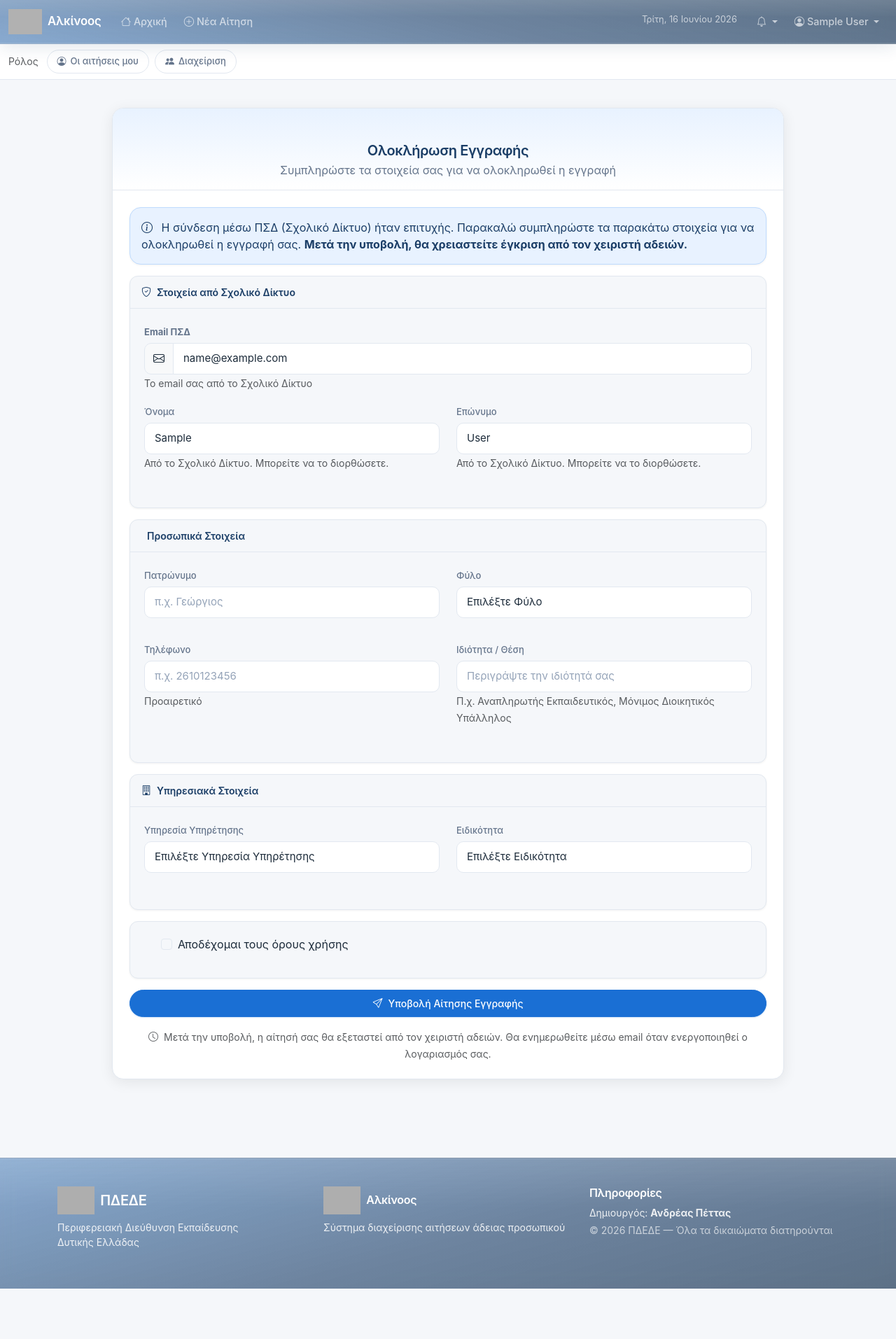
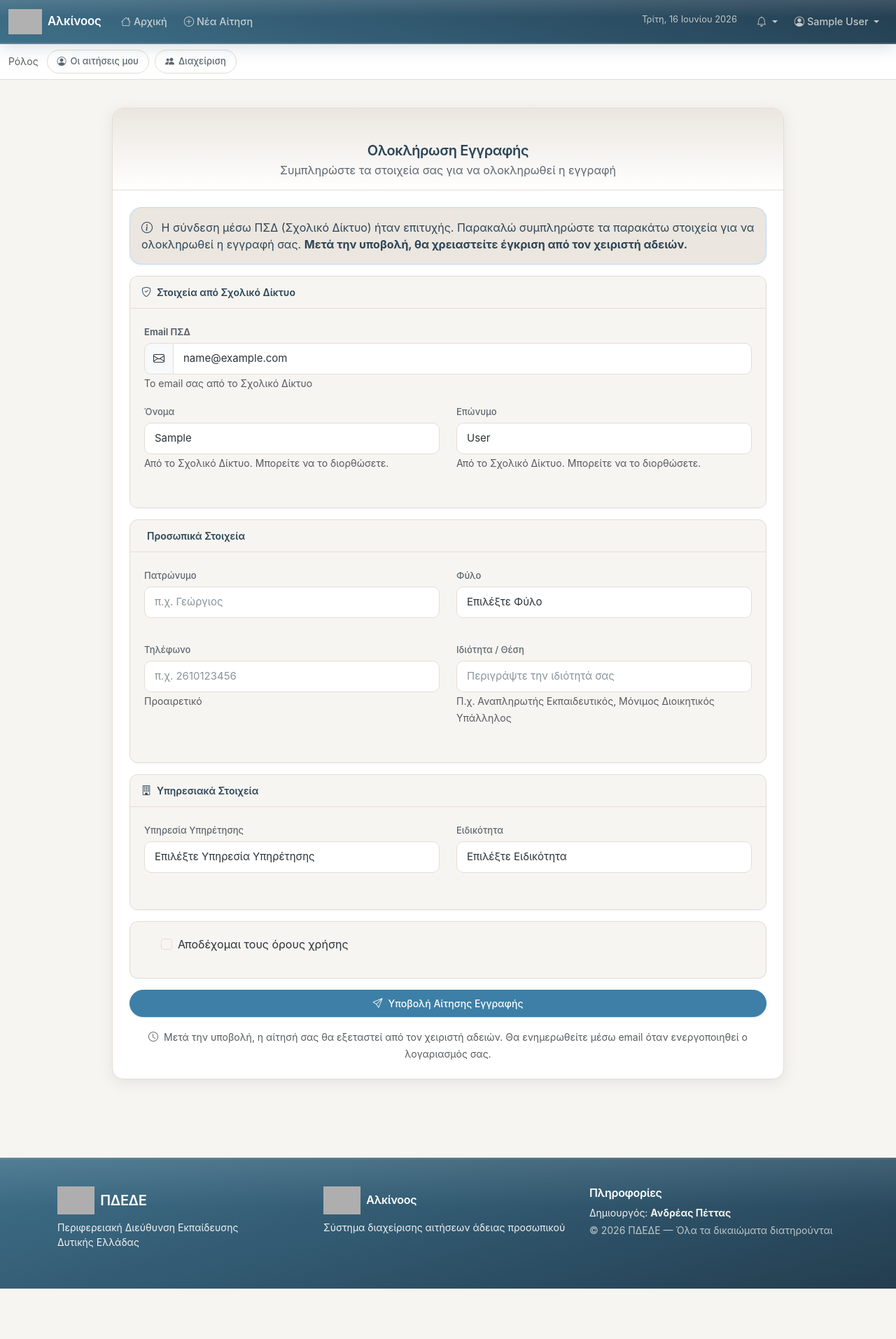
Before and after one commit to apettas/adeies5, a Django app: page /login/complete-sso-registration/ in a window 1280 px wide. Shown: the whole page at 70% size. Run offline with Django 5.2, Linux system fonts and the light colour scheme; the visitor is signed in with stand-in values (Sample User, id 1); data comes from the database, SQL or seed files in the repository; data that the repository does not hold is empty; some libraries are stand-ins or nearby versions; grey boxes are pictures that could not be loaded.

Commit message:
style: warm theme palette and fix production navbar cache
Use opaque warm blue chrome for header/footer, add CSS cache-busting via THEME_STATIC_VERSION, and document collectstatic --clear for nginx immutable static cache.

Co-authored-by: Cursor <cursoragent@cursor.com>

```diff
--- a/leaves/context_processors.py
+++ b/leaves/context_processors.py
@@ -1,11 +1,15 @@
 """Context processors για leaves app."""
+from django.conf import settings
+
 from leaves.role_context import get_role_nav_items
 
 
 def role_switcher(request):
     """Role switcher navigation για authenticated χρήστες."""
+    ctx = {
+        'theme_static_version': getattr(settings, 'THEME_STATIC_VERSION', '1'),
+    }
     if not hasattr(request, 'user') or not request.user.is_authenticated:
-        return {}
-    return {
-        'role_nav_items': get_role_nav_items(request.user, request),
-    }
+        return ctx
+    ctx['role_nav_items'] = get_role_nav_items(request.user, request)
+    return ctx
--- a/pdede_leaves/settings.py
+++ b/pdede_leaves/settings.py
@@ -120,6 +120,8 @@ STATIC_ROOT = BASE_DIR / 'staticfiles'
 STATICFILES_DIRS = [
     BASE_DIR / 'static',
 ]
+# Αύξησε κατά deploy που αλλάζει CSS — το nginx σερβίρει /static/ με cache 1 έτους.
+THEME_STATIC_VERSION = config('THEME_STATIC_VERSION', default='5')
 
 # Security settings - keep relaxed defaults for local development and enable via env
 # in staging/production.
--- a/static/css/alkinoos-theme.css
+++ b/static/css/alkinoos-theme.css
@@ -4,27 +4,27 @@
  */
 
 :root {
-    /* Brand (από logo) */
-    --brand-navy: #1a3d66;
-    --brand-blue: #2563a8;
-    --brand-silver: #b8c4ce;
+    /* Brand — ζεστά μπλε-πετρόλ (λιγότερο cyan) */
+    --brand-navy: #2c4558;
+    --brand-blue: #3a6f8f;
+    --brand-silver: #c4bcb4;
 
     /* Primary / interactive */
-    --primary-600: #1a6fd4;
-    --primary-500: #2b84e8;
-    --primary-400: #4a9aef;
+    --primary-600: #3d7fa6;
+    --primary-500: #4f93b8;
+    --primary-400: #6aa9c8;
 
     /* Surfaces */
-    --bg-page: #f5f7fa;
+    --bg-page: #f7f5f1;
     --bg-card: #ffffff;
-    --bg-subtle: #e8f2ff;
-    --border-color: #e2e8f0;
-    --border-focus: #2b84e8;
+    --bg-subtle: #ebe6df;
+    --border-color: #e4ddd4;
+    --border-focus: #4f93b8;
 
     /* Text */
-    --text-primary: #1c2b3a;
-    --text-secondary: #64748b;
-    --text-muted: #94a3b8;
+    --text-primary: #2a3238;
+    --text-secondary: #5c6670;
+    --text-muted: #8a939c;
 
     /* Semantic */
     --success-bg: #ecfdf5;
@@ -35,22 +35,23 @@
     --danger-text: #b91c1c;
 
     /* Elevation & shape */
-    --shadow-soft: 0 4px 20px rgba(0, 0, 0, 0.08);
-    --shadow-card: 0 1px 3px rgba(0, 0, 0, 0.06);
+    --shadow-soft: 0 4px 20px rgba(44, 69, 88, 0.1);
+    --shadow-card: 0 1px 3px rgba(44, 69, 88, 0.06);
     --radius-card: 16px;
     --radius-pill: 999px;
     --radius-input: 10px;
 
-    /* Liquid glass surfaces (κοινό chrome header/footer) */
-    --glass-blur: blur(14px) saturate(150%);
-    --glass-chrome-deep: rgba(20, 48, 78, 0.68);
-    --glass-chrome-mid: rgba(26, 61, 102, 0.62);
-    --glass-chrome-light: rgba(37, 99, 168, 0.52);
-    --glass-edge-chrome: rgba(255, 255, 255, 0.16);
-    --glass-edge-highlight: rgba(255, 255, 255, 0.1);
-    --glass-text-chrome: rgba(255, 255, 255, 0.88);
-    --glass-text-chrome-muted: rgba(255, 255, 255, 0.65);
-    --glass-shadow: 0 4px 24px rgba(26, 61, 102, 0.12);
+    /* Liquid glass chrome — αδιαφανές βάση + ελαφρύ blur */
+    --glass-blur: blur(12px) saturate(140%);
+    --glass-chrome-deep: #243d4f;
+    --glass-chrome-mid: #2f556c;
+    --glass-chrome-light: #3f7089;
+    --glass-chrome-overlay: rgba(47, 85, 108, 0.92);
+    --glass-edge-chrome: rgba(255, 248, 240, 0.18);
+    --glass-edge-highlight: rgba(255, 248, 240, 0.12);
+    --glass-text-chrome: rgba(255, 252, 248, 0.94);
+    --glass-text-chrome-muted: rgba(255, 248, 240, 0.72);
+    --glass-shadow: 0 4px 24px rgba(36, 61, 79, 0.18);
     /* Legacy aliases */
     --glass-bg-footer: var(--glass-chrome-mid);
     --glass-bg-footer-end: var(--glass-chrome-light);
@@ -58,22 +59,22 @@
     --glass-edge-light: var(--glass-edge-chrome);
 
     /* Bootstrap overrides */
-    --bs-primary: #1a6fd4;
-    --bs-primary-rgb: 26, 111, 212;
-    --bs-secondary: #64748b;
-    --bs-secondary-rgb: 100, 116, 139;
+    --bs-primary: #3d7fa6;
+    --bs-primary-rgb: 61, 127, 166;
+    --bs-secondary: #5c6670;
+    --bs-secondary-rgb: 92, 102, 112;
     --bs-success: #047857;
-    --bs-info: #2563a8;
+    --bs-info: #3a6f8f;
     --bs-warning: #b45309;
     --bs-danger: #b91c1c;
-    --bs-body-bg: #f5f7fa;
-    --bs-body-color: #1c2b3a;
-    --bs-border-color: #e2e8f0;
+    --bs-body-bg: #f7f5f1;
+    --bs-body-color: #2a3238;
+    --bs-border-color: #e4ddd4;
     --bs-border-radius: 10px;
     --bs-border-radius-lg: 16px;
     --bs-border-radius-pill: 999px;
-    --bs-link-color: #1a6fd4;
-    --bs-link-hover-color: #1558a8;
+    --bs-link-color: #3d7fa6;
+    --bs-link-hover-color: #2f6685;
     --bs-font-sans-serif: -apple-system, BlinkMacSystemFont, "SF Pro Text", "Segoe UI", Roboto, "Helvetica Neue", Arial, sans-serif;
 }
 
@@ -110,9 +111,16 @@ h1, h2, h3, h4, h5, h6,
 /* ── Navbar ───────────────────────────────────────────── */
 
 .alkinoos-navbar {
+    --bs-navbar-color: var(--glass-text-chrome-muted);
+    --bs-navbar-hover-color: #fff;
+    --bs-navbar-active-color: #fff;
+    --bs-navbar-brand-color: #fff;
+    --bs-navbar-brand-hover-color: #fff;
+    --bs-navbar-toggler-border-color: rgba(255, 248, 240, 0.35);
     position: relative;
     isolation: isolate;
-    background: linear-gradient(
+    background-color: var(--glass-chrome-mid) !important;
+    background-image: linear-gradient(
         195deg,
         var(--glass-chrome-deep) 0%,
         var(--glass-chrome-mid) 48%,
@@ -577,7 +585,8 @@ h1, h2, h3, h4, h5, h6,
 .alkinoos-footer {
     position: relative;
     isolation: isolate;
-    background: linear-gradient(
+    background-color: var(--glass-chrome-mid);
+    background-image: linear-gradient(
         165deg,
         var(--glass-chrome-light) 0%,
         var(--glass-chrome-mid) 55%,
@@ -639,7 +648,8 @@ h1, h2, h3, h4, h5, h6,
     left: 0;
     right: 0;
     z-index: 1030;
-    background: linear-gradient(
+    background-color: var(--glass-chrome-mid);
+    background-image: linear-gradient(
         15deg,
         var(--glass-chrome-deep) 0%,
         var(--glass-chrome-mid) 52%,
@@ -649,7 +659,7 @@ h1, h2, h3, h4, h5, h6,
     -webkit-backdrop-filter: var(--glass-blur);
     border-top: 1px solid var(--glass-edge-chrome);
     padding: 8px 8px calc(8px + env(safe-area-inset-bottom, 0px));
-    box-shadow: 0 -4px 24px rgba(26, 61, 102, 0.14), inset 0 1px 0 var(--glass-edge-highlight);
+    box-shadow: 0 -4px 24px rgba(36, 61, 79, 0.18), inset 0 1px 0 var(--glass-edge-highlight);
 }
 
 .mobile-tab-bar .tab-items {
--- a/templates/base.html
+++ b/templates/base.html
@@ -21,14 +21,14 @@
     <!-- HTMX -->
     <script src="https://unpkg.com/htmx.org@1.9.6"></script>
 
-    <!-- Αλκίνοος theme -->
-    <link href="{% static 'css/alkinoos-theme.css' %}" rel="stylesheet">
+    <!-- Αλκίνοος theme (?v= busts nginx 1y immutable cache on deploy) -->
+    <link href="{% static 'css/alkinoos-theme.css' %}?v={{ theme_static_version }}" rel="stylesheet">
 
     {% block extra_css %}{% endblock %}
 </head>
 <body class="{% if user.is_authenticated %}has-mobile-nav{% endif %}">
     <!-- Navigation -->
-    <nav class="navbar navbar-expand-lg alkinoos-navbar sticky-top">
+    <nav class="navbar navbar-expand-lg navbar-dark alkinoos-navbar sticky-top">
         <div class="container-fluid">
             <a class="navbar-brand d-flex align-items-center gap-2" href="{% url 'accounts:dashboard' %}">
                 <img src="{% static 'Alkinoos-icon.svg' %}" alt="" class="brand-icon" aria-hidden="true">
```
Also changed, not shown: DEPLOY_STAGING.md (+2 -2 lines).
